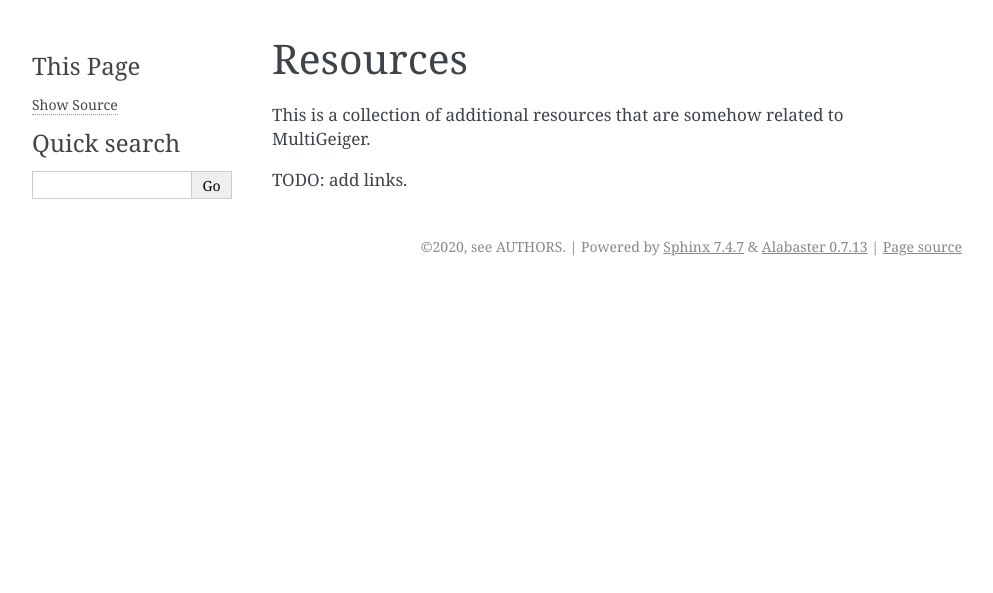
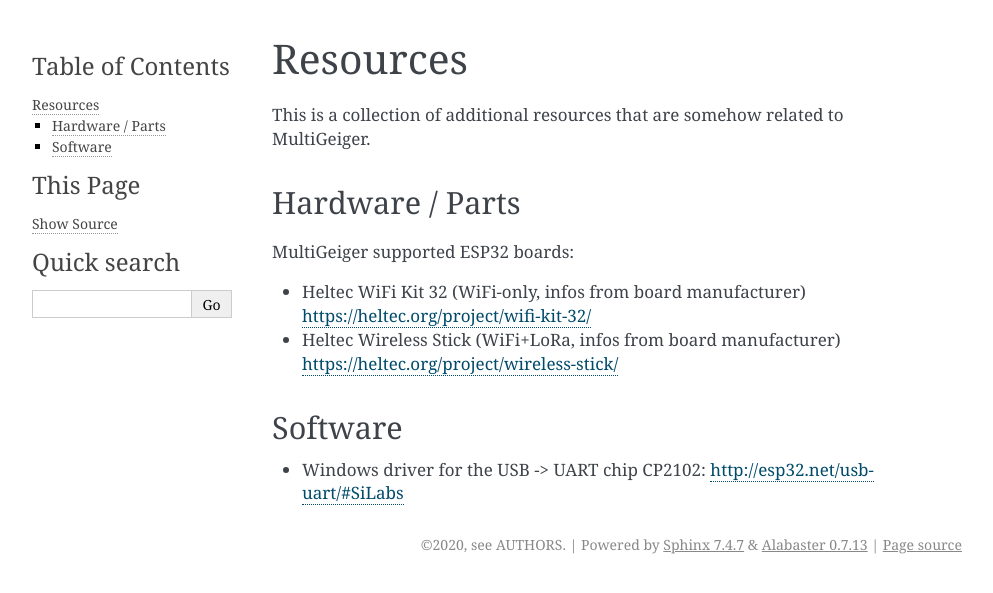
Before and after one commit to ecocurious2/MultiGeiger, a Sphinx documentation site: the page built from docs/source/resources.rst, in a window 1280 px wide. Shown: the top 593 px of the page, without its empty margins (148-1141 px from the left). Built offline with Sphinx 7.4.7, drawn with Linux system fonts in a browser that asks for light colours.

Commit message:
moved links to docs -> resources, fixes #223
also:
- updated links
- added wireless stick link
- remove blog posts and links to older lora hw

```diff
--- a/docs/source/resources.rst
+++ b/docs/source/resources.rst
@@ -6,4 +6,20 @@ Resources
 
 This is a collection of additional resources that are somehow related to MultiGeiger.
 
-TODO: add links.
+Hardware / Parts
+----------------
+
+MultiGeiger supported ESP32 boards:
+
+- Heltec WiFi Kit 32 (WiFi-only, infos from board manufacturer)
+  https://heltec.org/project/wifi-kit-32/
+
+- Heltec Wireless Stick (WiFi+LoRa, infos from board manufacturer)
+  https://heltec.org/project/wireless-stick/
+
+
+Software
+--------
+
+- Windows driver for the USB -> UART chip CP2102:
+  http://esp32.net/usb-uart/#SiLabs
```
Also changed, not shown: 1 other file.
